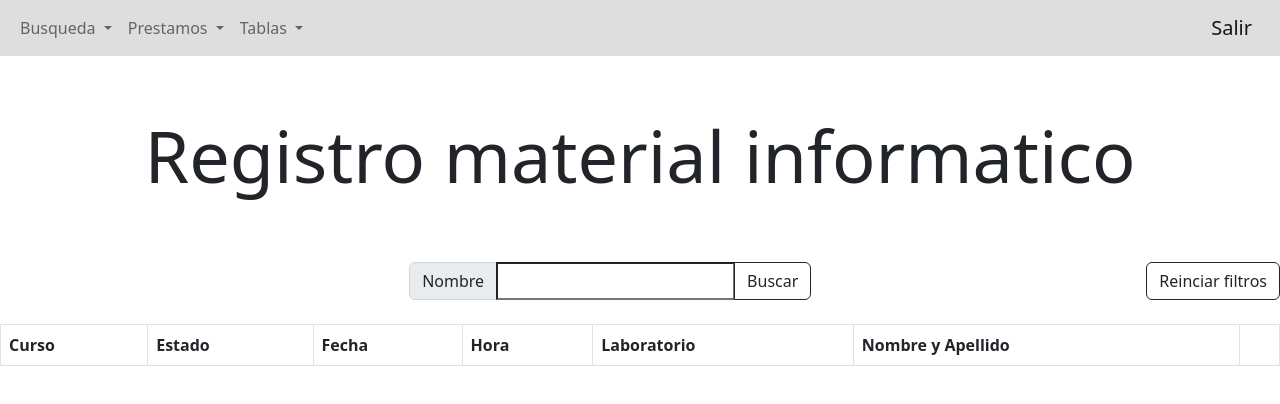
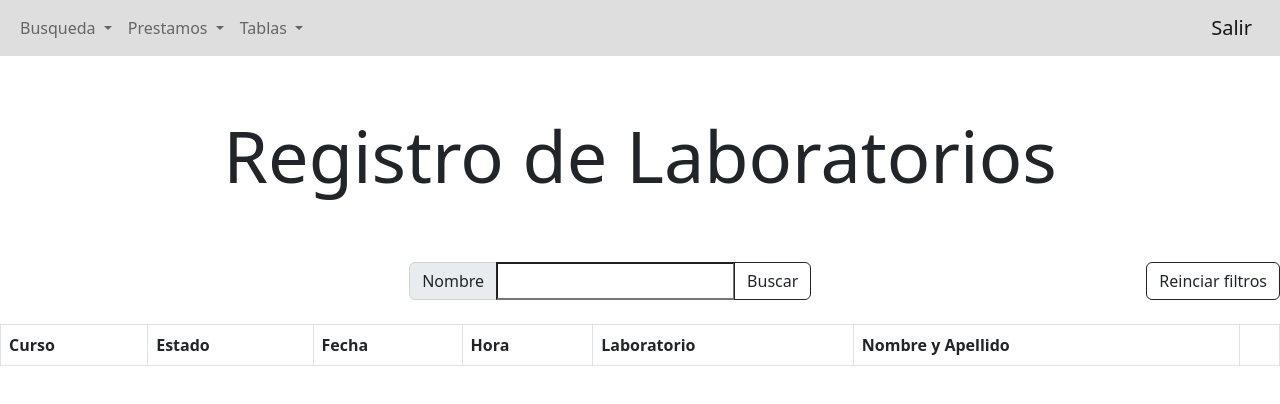
Before and after one commit to KozielAxel/EMATP, a plain HTML site: page public/listaLaboratorios.html in a window 1280 px wide. Drawn offline with nearby package versions, Linux system fonts and the light colour scheme; no server answers.

Commit message:
pagina toda cagada
que miras

```diff
--- a/public/listaLaboratorios.html
+++ b/public/listaLaboratorios.html
@@ -247,7 +247,7 @@ altaForm.addEventListener("submit", function (e) {
 </nav>
 <div class="container text-center py-5">
 
-			<h1 class="display-2 py-2">Registro material informatico</h1>
+			<h1 class="display-2 py-2">Registro de Laboratorios</h1>
 
 		</div>
 
```
Also changed, not shown: public/listaProfesores.html (+1 -1 lines).
